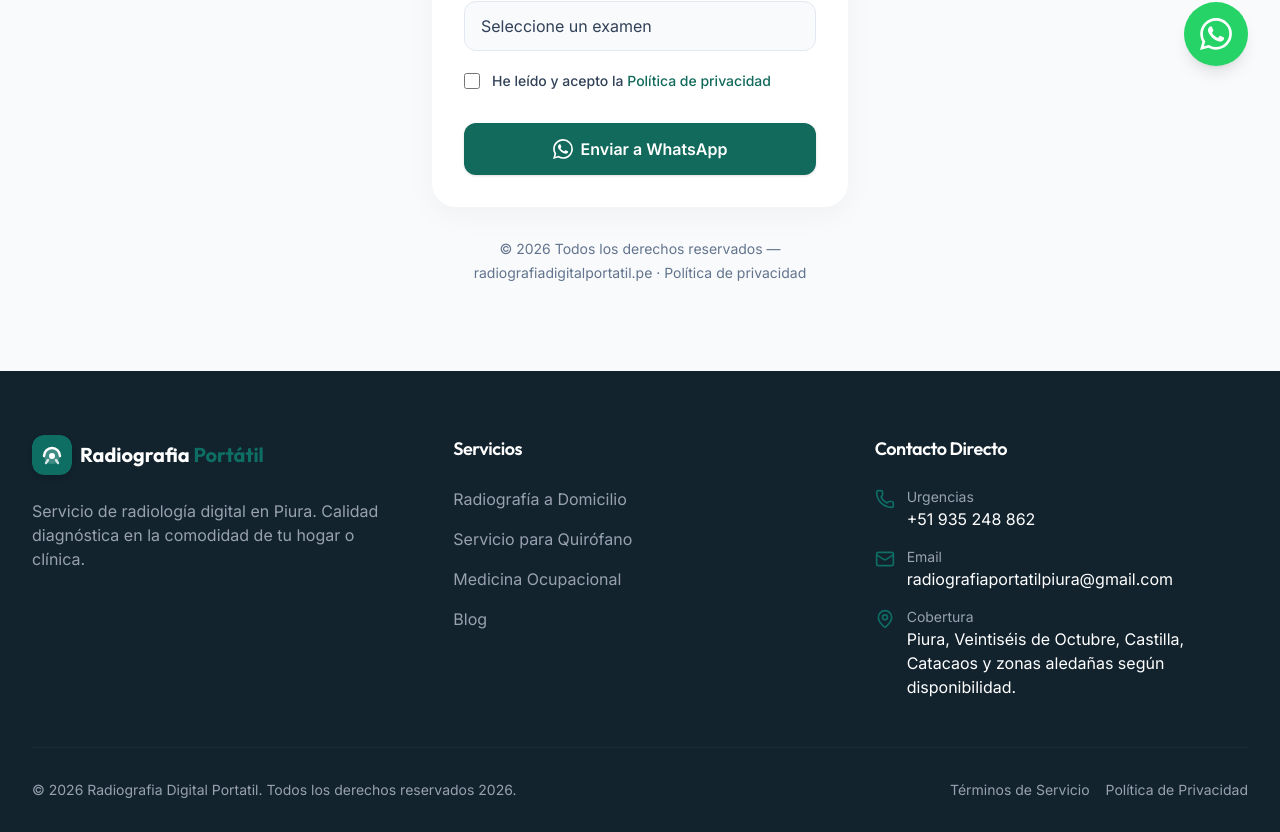
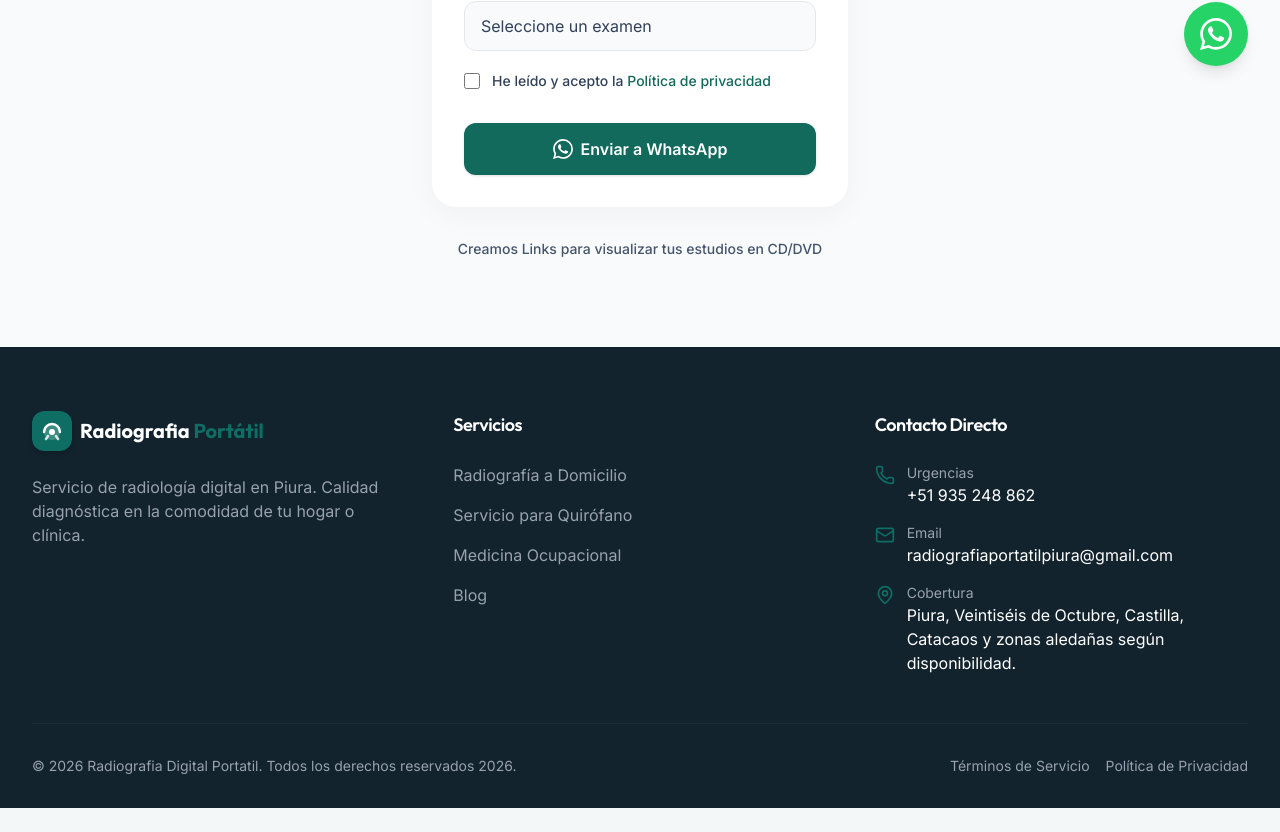
Before and after one commit to ManIA2024/radiografia_digital_a_domicilio_piura, a Next.js app: page /crear_link in a window 1280 px wide. Shown: the part 702-1534 px from the top of the page. After the commit the page ends 1510 px from the top, so only its background shows below. Built offline with nearby package versions, Linux system fonts and the light colour scheme.

Commit message:
ui: update footer text in CrearLinkForm

```diff
--- a/src/components/forms/CrearLinkForm.jsx
+++ b/src/components/forms/CrearLinkForm.jsx
@@ -156,17 +156,8 @@ const CrearLinkForm = () => {
       </div>
 
       {/* Footer personalizado del servicio */}
-      <footer className="text-center text-sm text-slate-500 space-y-1">
-        <p>© 2026 Todos los derechos reservados —</p>
-        <p>
-          radiografiadigitalportatil.pe ·{' '}
-          <button
-            onClick={() => setShowModal(true)}
-            className="hover:text-slate-700 hover:underline transition-colors focus:outline-none"
-          >
-            Política de privacidad
-          </button>
-        </p>
+      <footer className="text-center text-sm text-slate-600 font-medium">
+        <p>Creamos Links para visualizar tus estudios en CD/DVD</p>
       </footer>
 
       {/* Modal Política de Privacidad */}
```
